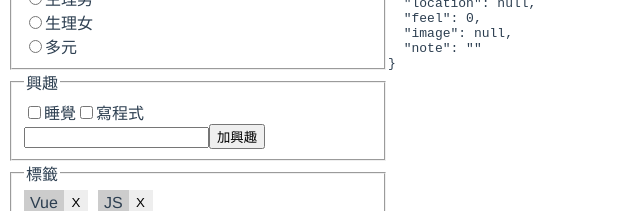
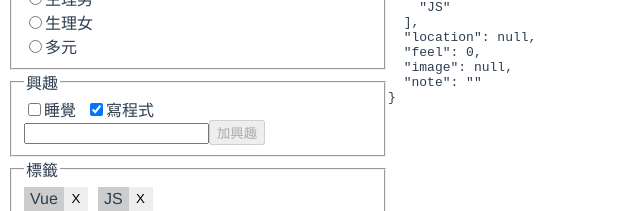
Before and after one commit to DeepJavaScript/vite-a-bit, a Vue app in the folder vue3-form/: page / in a window 1280 px wide. Shown: the part 250-461 px from the top of the page, without its empty margins (0-643 px from the left). Built offline with nearby package versions, Linux system fonts and the light colour scheme.

Commit message:
feat(vue3-form): add FormAdderCheckbox

```diff
--- a/vue3-form/src/App.vue
+++ b/vue3-form/src/App.vue
@@ -68,23 +68,12 @@
         </div>
       </fieldset>
 
-      <fieldset>
-        <legend>興趣</legend>
-        <input type="checkbox" id="sleep" value="睡覺" v-model="user.hobbies" />
-        <label for="sleep">睡覺</label>
-        <input
-          type="checkbox"
-          id="coding"
-          value="寫程式"
-          v-model="user.hobbies"
-        />
-        <label for="coding">寫程式</label>
-
-        <div>
-          <input type="text" id="add-hobby" />
-          <button type="button">加興趣</button>
-        </div>
-      </fieldset>
+      <FormAdderCheckbox
+        title="興趣"
+        addText="加興趣"
+        v-model:options="hobbyOptions"
+        v-model:checkedItems="user.hobbies"
+      />
 
       <FormTag v-model:tags="user.tags" />
 
@@ -128,21 +117,30 @@
 </template>
 
 <script>
+import { ref } from 'vue';
+
 import FormTag from './components/FormTag.vue';
+import FormAdderCheckbox from './components/FormAdderCheckbox.vue';
 
 import useUserForm from './composables/useUserForm';
 
 export default {
   components: {
-    FormTag
+    FormTag,
+    FormAdderCheckbox
   },
   setup() {
+    const hobbyOptions = ref(['睡覺', '寫程式']);
+
     const defaultUserOptions = {
+      hobbies: ['寫程式'],
       tags: ['Vue', 'JS']
     };
     const { user, submit } = useUserForm(defaultUserOptions);
 
     return {
+      hobbyOptions,
+
       user,
       submit
     };
--- /dev/null
+++ b/vue3-form/src/components/FormAdderCheckbox.vue
@@ -0,0 +1,162 @@
+<template>
+  <fieldset class="form-adder-checkbox">
+    <legend>{{ title }}</legend>
+
+    <div class="form-adder-list">
+      <div
+        class="form-adder-item form-group"
+        v-for="option in options"
+        :key="option"
+      >
+        <input
+          type="checkbox"
+          :id="option"
+          :value="option"
+          v-model="adderCheckedItems"
+        />
+        <label :for="option">{{ option }}</label>
+      </div>
+    </div>
+
+    <div class="form-group">
+      <input
+        type="text"
+        ref="input"
+        v-model="inputItem"
+        @keyup.enter="addOptions(inputItem)"
+      />
+      <button
+        type="button"
+        class="form-adder-add"
+        :disabled="inputItem.length === 0"
+        @click="addOptions(inputItem)"
+      >
+        {{ addText }}
+      </button>
+      <span v-if="error" class="form-adder-error">{{ error }}</span>
+    </div>
+  </fieldset>
+</template>
+
+<script>
+import { ref, computed } from 'vue';
+
+export default {
+  name: 'FormAdderCheckbox',
+  emits: {
+    'update:options': payload => Array.isArray(payload),
+    'update:checkedItems': payload => Array.isArray(payload)
+  },
+  props: {
+    title: {
+      type: String,
+      requied: true
+    },
+    addText: {
+      type: String,
+      requied: true
+    },
+    options: {
+      type: Array,
+      requied: true
+    },
+    checkedItems: {
+      type: Array,
+      requied: true
+    }
+  },
+  setup(props, { emit }) {
+    const input = ref(null);
+    const inputItem = ref('');
+    const error = ref('');
+    const adderCheckedItems = computed({
+      get: () => props.checkedItems,
+      set(value) {
+        emit('update:checkedItems', value);
+      }
+    });
+
+    function addOptions(item) {
+      if (item.length === 0) return;
+
+      if (props.options.includes(item)) {
+        error.value = '已重複';
+        input.value.focus();
+        return;
+      }
+
+      emit('update:options', [...props.options, item]);
+      inputItem.value = '';
+      error.value = '';
+      input.value.focus();
+    }
+
+    function removeItem(item) {
+      emit(
+        'update:options',
+        props.items.filter(x => x !== item)
+      );
+      error.value = '';
+    }
+
+    return {
+      input,
+      inputItem,
+      error,
+      adderCheckedItems,
+
+      addOptions,
+      removeItem
+    };
+  }
+};
+</script>
+
+<style lang="scss" scoped>
+.form-adder {
+  &-list {
+    margin: 0;
+    padding: 0;
+
+    list-style: none;
+  }
+
+  &-content,
+  &-remove {
+    vertical-align: middle;
+  }
+
+  &-content {
+    padding: 0 6px;
+  }
+
+  &-item {
+    display: inline-block;
+
+    line-height: 1.2;
+
+    & + & {
+      margin-left: 10px;
+    }
+  }
+
+  &-remove {
+    display: inline-block;
+
+    width: 24px;
+    height: 24px;
+    padding: 0;
+
+    border: none;
+    background-color: #eee;
+
+    cursor: pointer;
+  }
+
+  &-error {
+    margin-left: 6px;
+
+    color: red;
+  }
+}
+</style>
```
